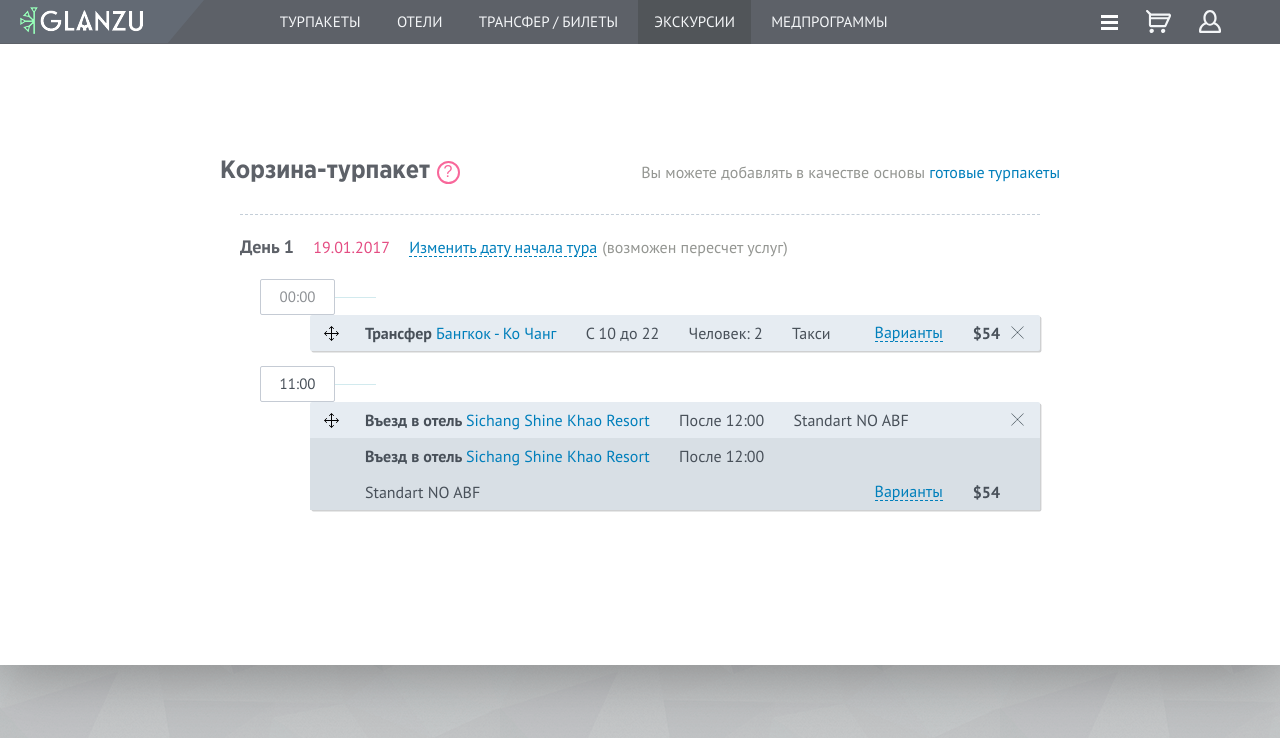
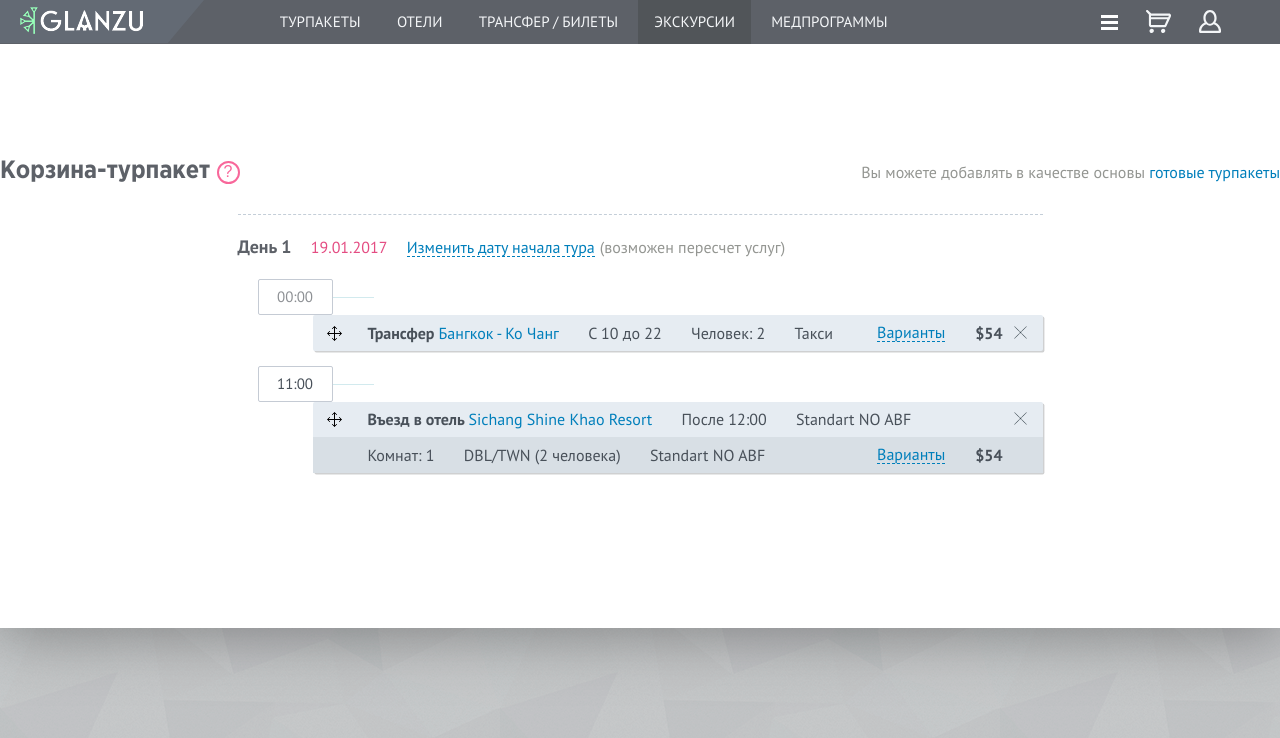
Before and after one commit to Agranom/glanzu, a website with bundled scripts: page src/index.html in a window 1280 px wide. Built offline with nearby package versions, Linux system fonts and the light colour scheme; files whose address does not match are found by name; a web font is replaced by a local one.

Commit message:
Changed scripts

```diff
--- a/src/index.html
+++ b/src/index.html
@@ -168,9 +168,9 @@
                                 </div>
                             <div class="package__description__info">
                                 <ul class="main__info">
-                                    <li class="title">Въезд в отель <a href="#">Sichang Shine Khao Resort</a></li>
-                                    <li class="period">После 12:00</li>
-                                    <li class="room__sort">Standart NO ABF</li>
+                                    <li class="room__count">Комнат: 1</li>
+                                    <li class="room__type">DBL/TWN (2 человека)</li>
+                                    <li class="day__count">Standart NO ABF</li>
                                 </ul>
                                 <div class="other__info">
                                     <a class="variants pseudo__link" href="#">Варианты</a>
--- a/src/sass/cart.scss
+++ b/src/sass/cart.scss
@@ -26,7 +26,7 @@
 }
 
 .order {
-    padding: 115px 220px 75px;
+    padding: 115px 0 75px;
     background-color: #fff;
 }
 
@@ -55,8 +55,9 @@
 }
 
 .order__view {
-    margin: 30px 0 45px;
+    margin: 30px auto 45px;
     padding: 0 20px;
+    width:845px;
 }
 
 .order__info {
@@ -191,7 +192,7 @@
 
             li {
                 display: inline-block;
-                line-height: 36px;
+                line-height: 35px;
 
                 &:not(:last-child) {
                     margin-right: 25px;
```
Also changed, not shown: src/css/cart.css.
